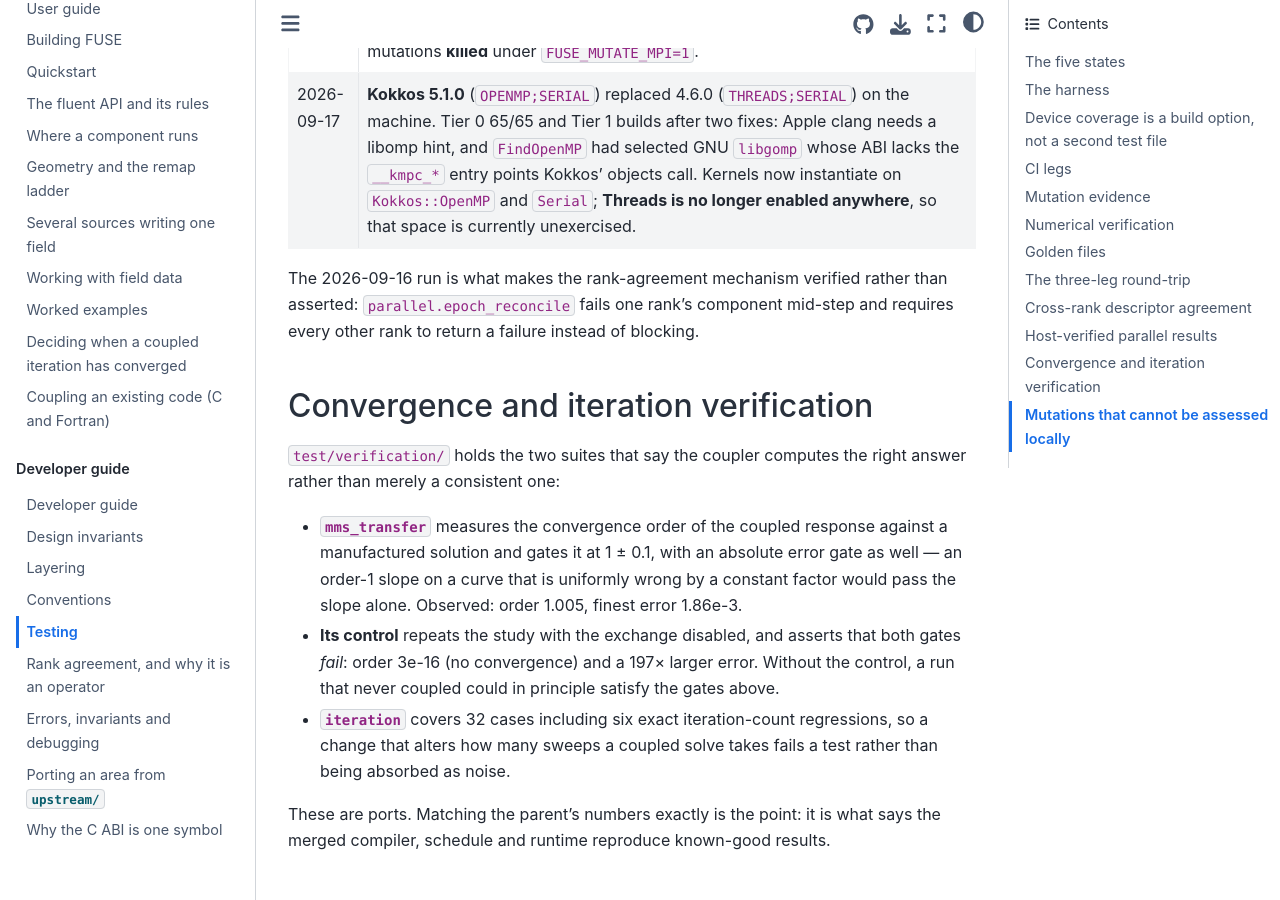
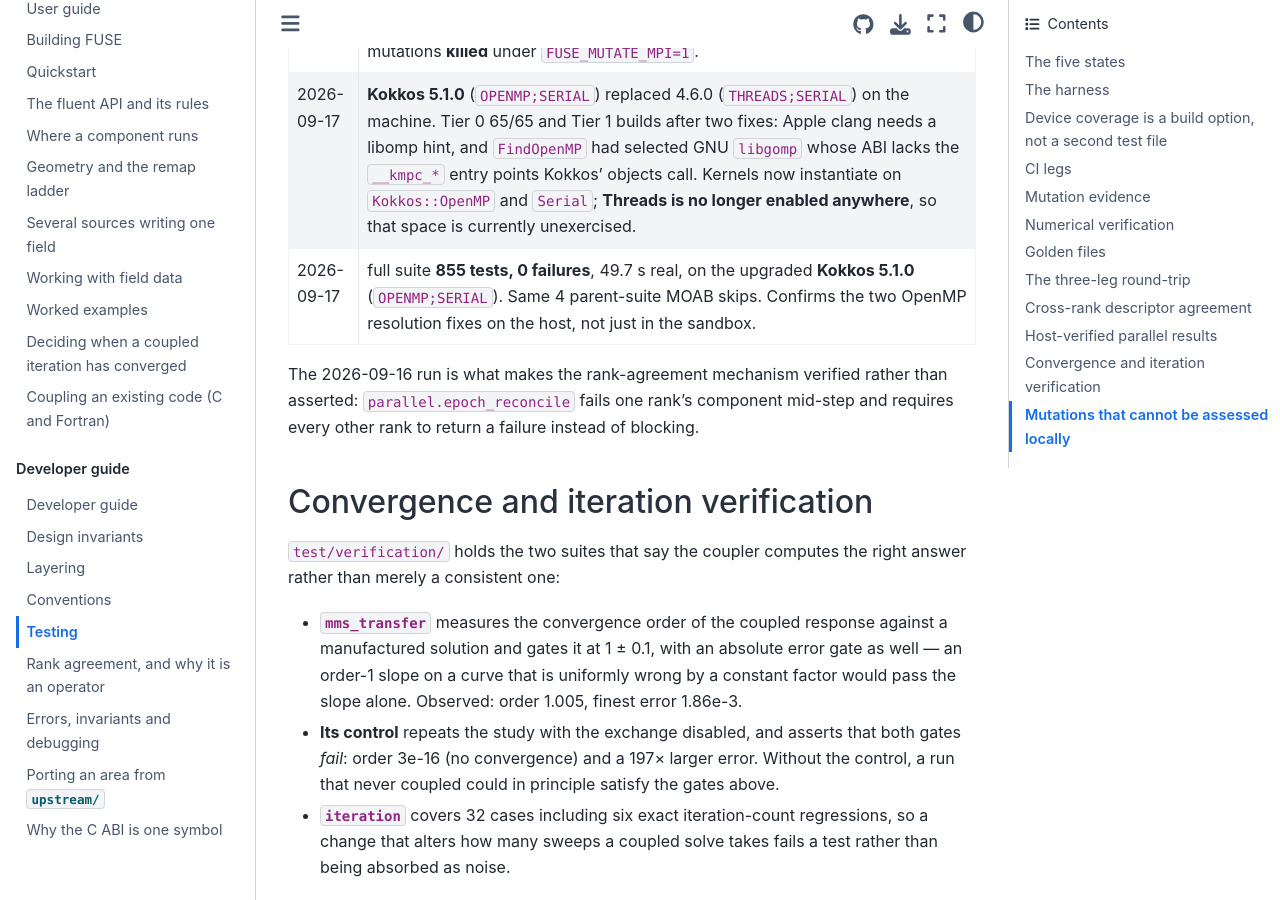
Before and after one commit to vijaysm/fuse, a Sphinx documentation site: the page built from docs/dev/testing.md, in a window 1280 px wide and 900 px high, scrolled down 4287 px. Built offline with Sphinx 7.4.7 and the Sphinx Book theme 1.1.4, drawn with Linux system fonts in a browser that asks for light colours; pages that are not in the unit, such as notebooks, are missing from menus.

```diff
--- a/docs/dev/testing.md
+++ b/docs/dev/testing.md
@@ -148,6 +148,7 @@
 | 2026-09-16 | full suite **845 tests, 0 failures** after the peer-wise transport landed, and both `requires = "mpi"` mutations **killed** under `FUSE_MUTATE_MPI=1` — so the numbering check and the local-copy pass are each load-bearing, not merely present |
 | 2026-09-17 | full suite **855 tests, 0 failures**, 36.2 s real; 4 skips, all of them the parent suite's MOAB-dependent cases. Adds the 4 `example`, 2 `compile_fail`, 1 `field` and 1 `num` (typed, per execution space) entries. Both `requires = "mpi"` transport mutations **killed** under `FUSE_MUTATE_MPI=1`. |
 | 2026-09-17 | **Kokkos 5.1.0** (`OPENMP;SERIAL`) replaced 4.6.0 (`THREADS;SERIAL`) on the machine. Tier 0 65/65 and Tier 1 builds after two fixes: Apple clang needs a libomp hint, and `FindOpenMP` had selected GNU `libgomp` whose ABI lacks the `__kmpc_*` entry points Kokkos' objects call. Kernels now instantiate on `Kokkos::OpenMP` and `Serial`; **Threads is no longer enabled anywhere**, so that space is currently unexercised. |
+| 2026-09-17 | full suite **855 tests, 0 failures**, 49.7 s real, on the upgraded **Kokkos 5.1.0** (`OPENMP;SERIAL`). Same 4 parent-suite MOAB skips. Confirms the two OpenMP resolution fixes on the host, not just in the sandbox. |
 
 The 2026-09-16 run is what makes the rank-agreement mechanism verified rather
 than asserted: `parallel.epoch_reconcile` fails one rank's component mid-step
```
